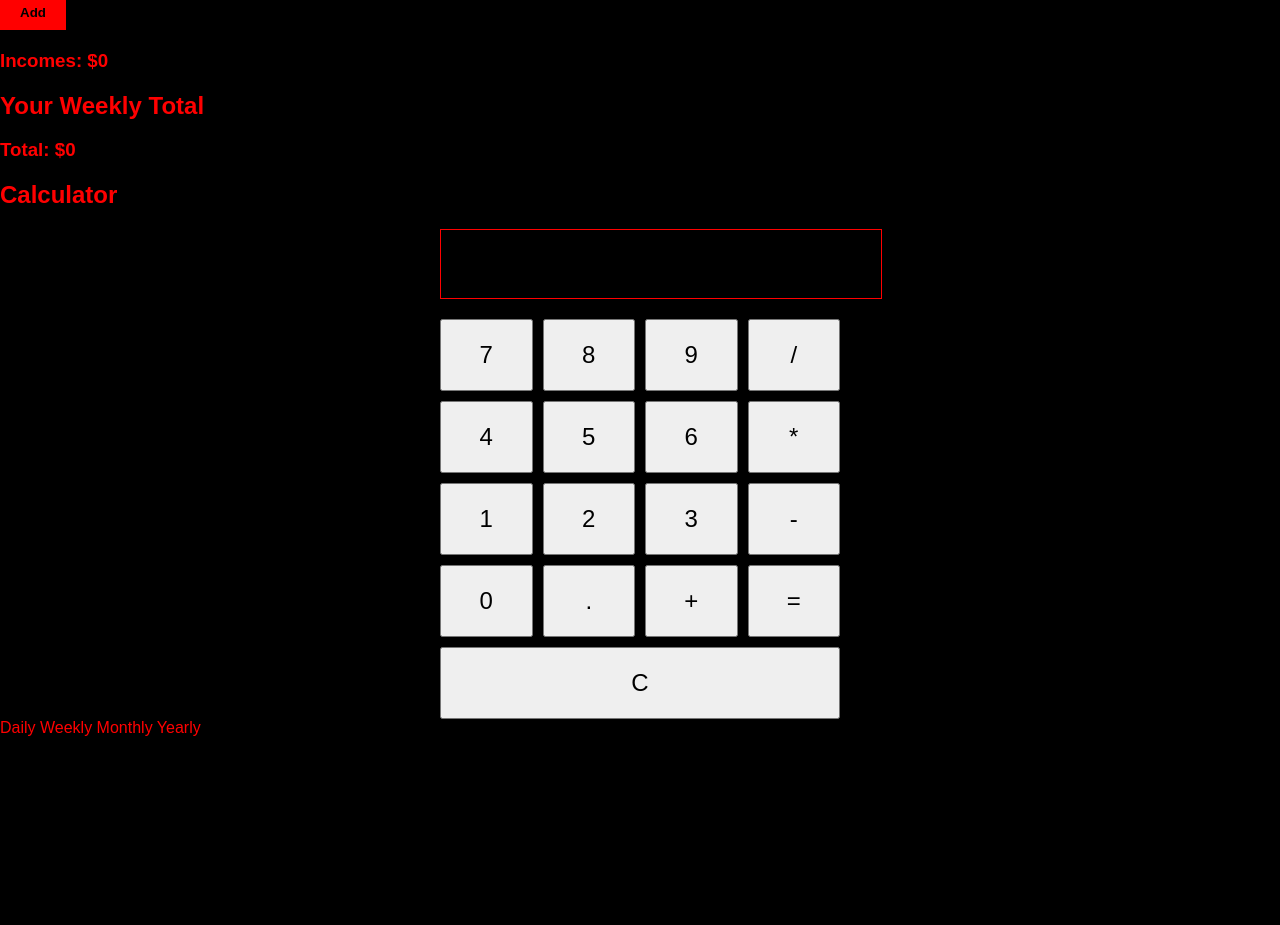
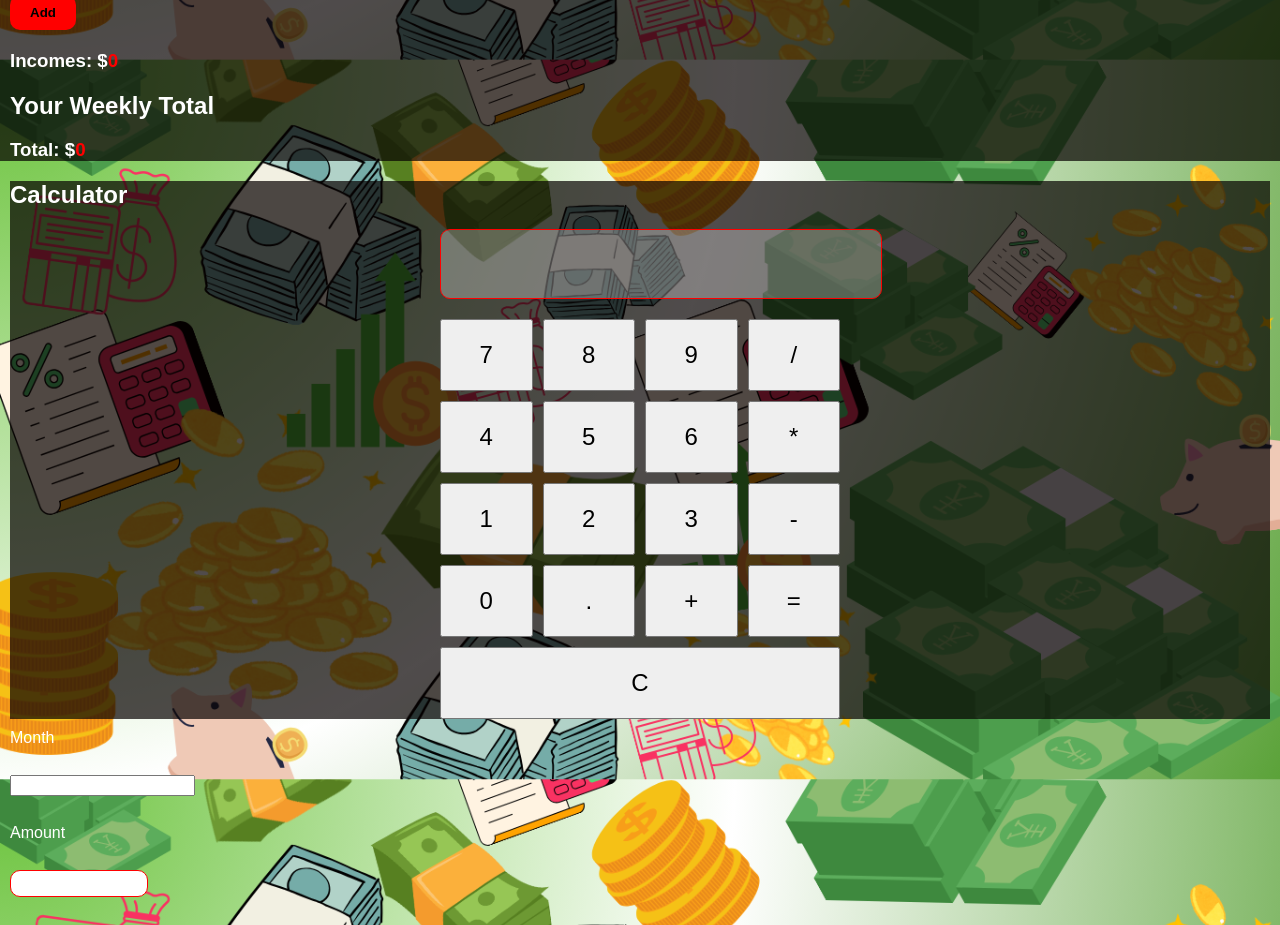
Before and after one commit to 100prein/aSpending_web-Github, a plain HTML site: page index.html in a window 1280 px wide. Shown: the part 660-1585 px from the top of the page. Before the commit the page ends 1397 px from the top, so only its background shows below. Drawn offline with Linux system fonts and the light colour scheme.

Commit message:
Some styling

```diff
--- a/index.html
+++ b/index.html
@@ -33,8 +33,8 @@
         </ul>
     </div>
 
-    <div>
-        <div>
+    <div class="budgetSection">
+        <div class="output">
             <h2>Your Expenses</h2>
             <form id="expenseForm">
                 <label for="expenseAmount">Amount</label><br>
@@ -43,11 +43,12 @@
                 <input type="text" id="expenseName" class="xpenses" name="expenseName"><br>
                 <input type="submit" class="addButton" value="Add">
             </form>
-            <ul id="expenseList"></ul>
-            <h3>Expenses: $<span id="totalExpenses">0</span></h3>
+
+                <ul id="expenseList"></ul>
+                <h3>Expenses: $<span id="totalExpenses">0</span></h3>
         </div>
 
-        <div>
+        <div class="output">
             <h2>Your Income</h2>
             <form id="incomeForm">
                 <label for="incomeAmount">Amount</label><br>
@@ -60,12 +61,15 @@
             <h3>Incomes: $<span id="totalIncomes">0</span></h3>
         </div>
 
-        <div>
+        <div class="output">
             <h2>Your Weekly Total</h2>
             <h3>Total: $<span id="weeklyTotal">0</span></h3>
         </div>
     </div>
-    <div id="calcul">
+
+    <!--Calculator-->
+
+    <div id="calcul" class="output">
         <h2>Calculator</h2>
         <div class="calculator">
             <input type="text" id="calcDisplay" disabled>
@@ -89,11 +93,14 @@
         </div>
     </div>
 
-    <div id="summary">
-        Daily
-        Weekly
-        Monthly
-        Yearly
+    <!--Same functions as a note pad-->
+    <div class="output" id="summary">
+        <form id="summary">
+            <label for="monthName">Month</label><br>
+            <input type="monthName" id="monthName" class="monthName" name="monthName"><br>
+            <label for="expenseAmount">Amount</label><br>
+            <input type="number" id="totalAmountMonth" class="totalAmountMonth" name="totalAmountMonth"><br>
+        </form>
     </div>
 
     <script>
--- a/src/styles.css
+++ b/src/styles.css
@@ -1,11 +1,23 @@
+
 body {
-    background-color: black;
-    color: red;
+    background: url("./img/aSpendingBkg.png") repeat-y;
+    background-size: cover;
     font-family: Arial, sans-serif;
     margin: 0;
     padding: 0;
+    height: 500px;
+    z-index: 2;
 }
 
+.budgetSection {
+    background:  rgba(7, 0, 0, 0.7);
+    color: white;
+    margin: auto;
+}
+
+#calcul {
+    background:  rgba(7, 0, 0, 0.7);
+}
 .nav_sect {
     background-color: red;
     padding: 10px;
@@ -33,23 +45,29 @@ body {
     color: white;
 }
 
+.output {
+    margin: 10px;
+}
+
 h2, h3 {
-    color: red;
+    color: white;
 }
 
 form {
     margin-bottom: 20px;
+    width: 10%;
 }
 
 label, input {
-    color: red;
+    color: white;
     display: block;
     margin-bottom: 10px;
 }
 
 input[type="number"], input[type="text"] {
-    background-color: black;
+    /*background-color: black;*/
     border: 1px solid red;
+    border-radius: 10px;
     color: red;
     padding: 5px;
     width: 100%;
@@ -62,6 +80,7 @@ input[type="submit"] {
     cursor: pointer;
     font-weight: bold;
     padding: 10px 20px;
+    border-radius: 10px;
 }
 
 input[type="submit"]:hover {
```
Also changed, not shown: src/img/aSpendingBkg.png (added).
